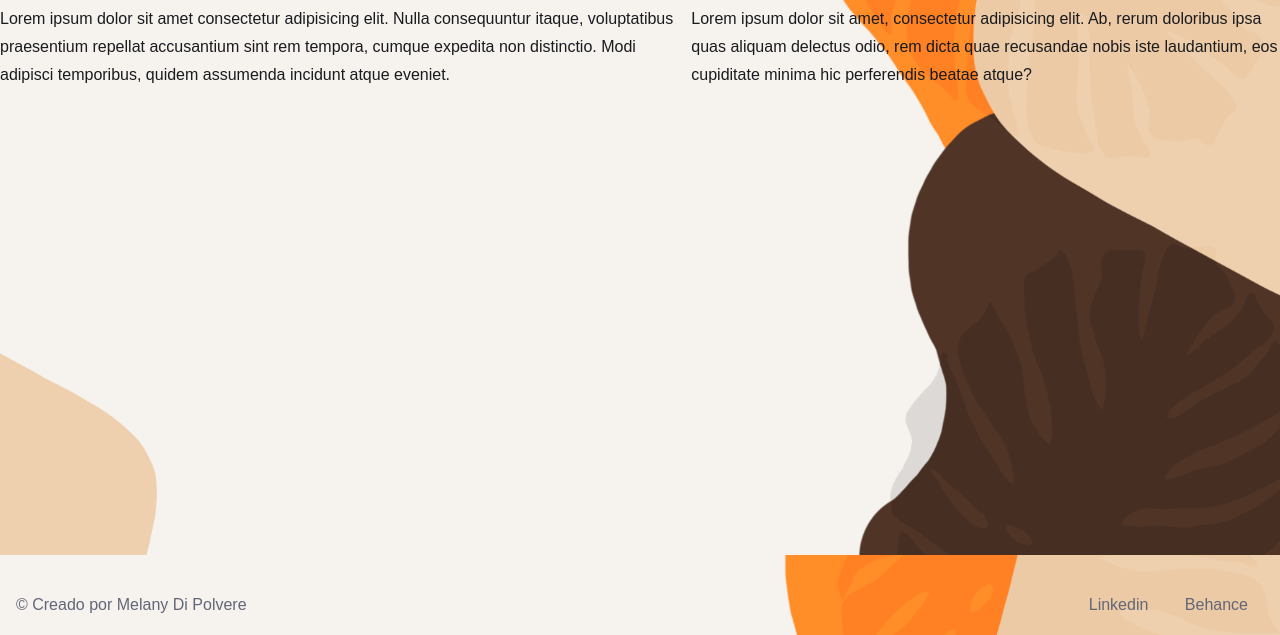
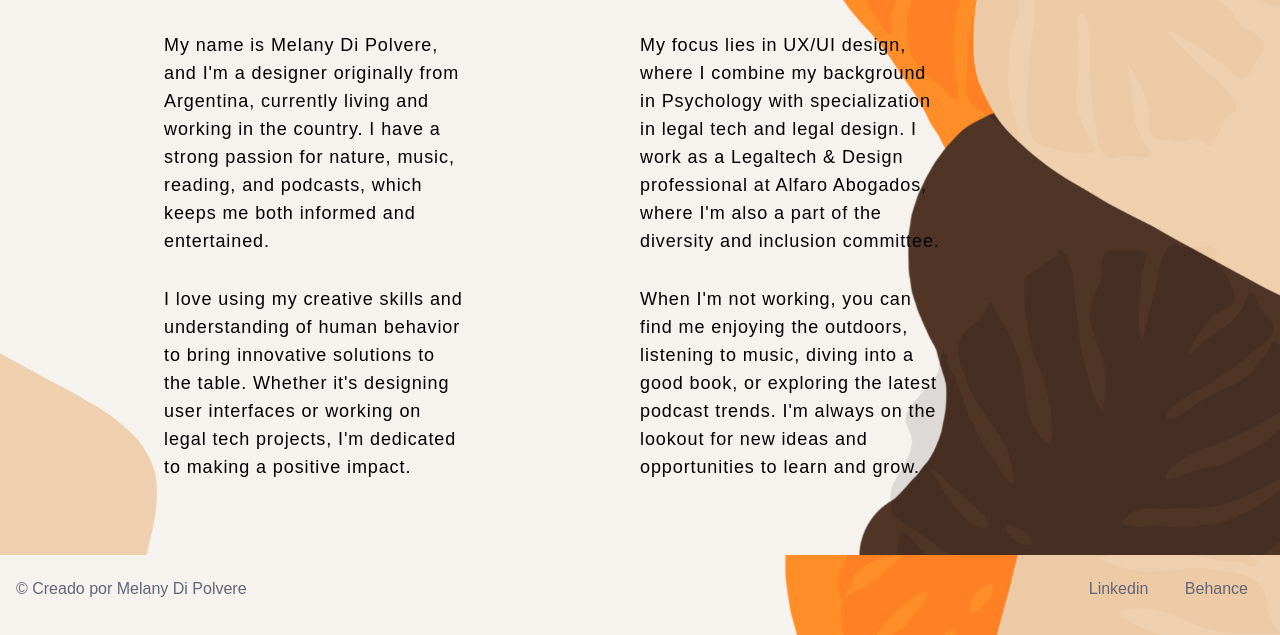
Before and after one commit to melanydipolvere/Melany-Portfolio, a plain HTML site: page pages/aboutme.html in a window 1280 px wide. Shown: the part 165-800 px from the top of the page. Drawn offline with nearby package versions, Linux system fonts and the light colour scheme.

Commit message:
Parrafos y texto actualizados

```diff
--- a/css/estilo.css
+++ b/css/estilo.css
@@ -119,9 +119,22 @@ h2 {
     text-transform: none;
     margin-top: 30px;
     margin-bottom: 10px;
+
 }
 
-
+.grid-container {
+    padding-right: 0%;
+    font-size: 18px;
+    font-family: 'Avenir Next', sans-serif;
+    color: #000;
+    font-weight: 50;
+    text-align: left;
+    letter-spacing: 0.05em;
+    text-transform: none;
+    margin-top: 20px;
+    margin-bottom: 10px;
+    margin-right: 150px;
+}
 .image-container img {
     width: 60vw;
     margin-right: auto;
@@ -321,3 +334,5 @@ footer a {
     justify-content: center;
     margin: 0%auto;
 }
+
+/* Tu CSS actual aquí */
--- a/pages/aboutme.html
+++ b/pages/aboutme.html
@@ -4,6 +4,8 @@
 <head>
     <meta charset="UTF-8">
     <meta name="viewport" content="width=device-width, initial-scale=1.0">
+    <link href="https://cdn.jsdelivr.net/npm/bootstrap@5.3.1/dist/css/bootstrap.min.css" rel="stylesheet"
+        integrity="sha384-4bw+/aepP/YC94hEpVNVgiZdgIC5+VKNBQNGCHeKRQN+PtmoHDEXuppvnDJzQIu9" crossorigin="anonymous">
     <link rel="stylesheet" href="../css/estilo.css">
     <title>Melany Di Polvere Portfolio</title>
 </head>
@@ -37,19 +39,42 @@
 
         <div class="h2-p">
             <h2>Hello!</h2>
+            <section class="container">
+                <div class="row">
+                    <div class="col-md-6">
+                        <p class="grid-container">
+
+                            My name is Melany Di Polvere, and I'm a designer originally from Argentina, currently living
+                            and working in the country. I have a strong passion for nature, music, reading, and
+                            podcasts, which keeps me both informed and entertained.
+                        </p>
+                    </div>
+                    <div class="col-md-6">
+                        <p class="grid-container">My focus lies in UX/UI design, where I combine my background in Psychology
+                            with
+                            specialization in legal tech and legal design. I work as a Legaltech & Design professional
+                            at Alfaro Abogados, where I'm also a part of the diversity and inclusion committee.
+                        </p>
+                    </div>
+                    <div class="col-md-6">
+                        <p class="grid-container">
+                            I love using my creative skills and understanding of human behavior to bring innovative
+                            solutions to the table. Whether it's designing user interfaces or working on legal tech
+                            projects, I'm dedicated to making a positive impact.
+                        </p>
+                    </div>
+                    <div class="col-md-6">
+                        <p class="grid-container">
+                            When I'm not working, you can find me enjoying the outdoors, listening to music, diving into
+                            a good book, or exploring the latest podcast trends. I'm always on the lookout for new ideas
+                            and opportunities to learn and grow.
+                        </p>
+                    </div>
+                </div>
             </section>
-    <section class="container-sa">
-        <p>
-            Lorem ipsum dolor sit amet consectetur adipisicing elit. Nulla consequuntur itaque, voluptatibus praesentium
-            repellat accusantium sint rem tempora, cumque expedita non distinctio. Modi adipisci temporibus, quidem
-            assumenda incidunt atque eveniet.
-        </p>
-        <br>
-        <p>
-            Lorem ipsum dolor sit amet, consectetur adipisicing elit. Ab, rerum doloribus ipsa quas aliquam delectus
-            odio, rem dicta quae recusandae nobis iste laudantium, eos cupiditate minima hic perferendis beatae atque?
-        </p>
-    </section>
+
+
+
         </div>
 
         <footer>
@@ -63,7 +88,9 @@
         </footer>
 
         <body>
-
+            <script src="https://cdn.jsdelivr.net/npm/bootstrap@5.3.1/dist/js/bootstrap.bundle.min.js"
+                integrity="sha384-HwwvtgBNo3bZJJLYd8oVXjrBZt8cqVSpeBNS5n7C8IVInixGAoxmnlMuBnhbgrkm"
+                crossorigin="anonymous"></script>
         </body>
 
 </html>
```
Lines whose indentation alone changed are shown as unchanged.
